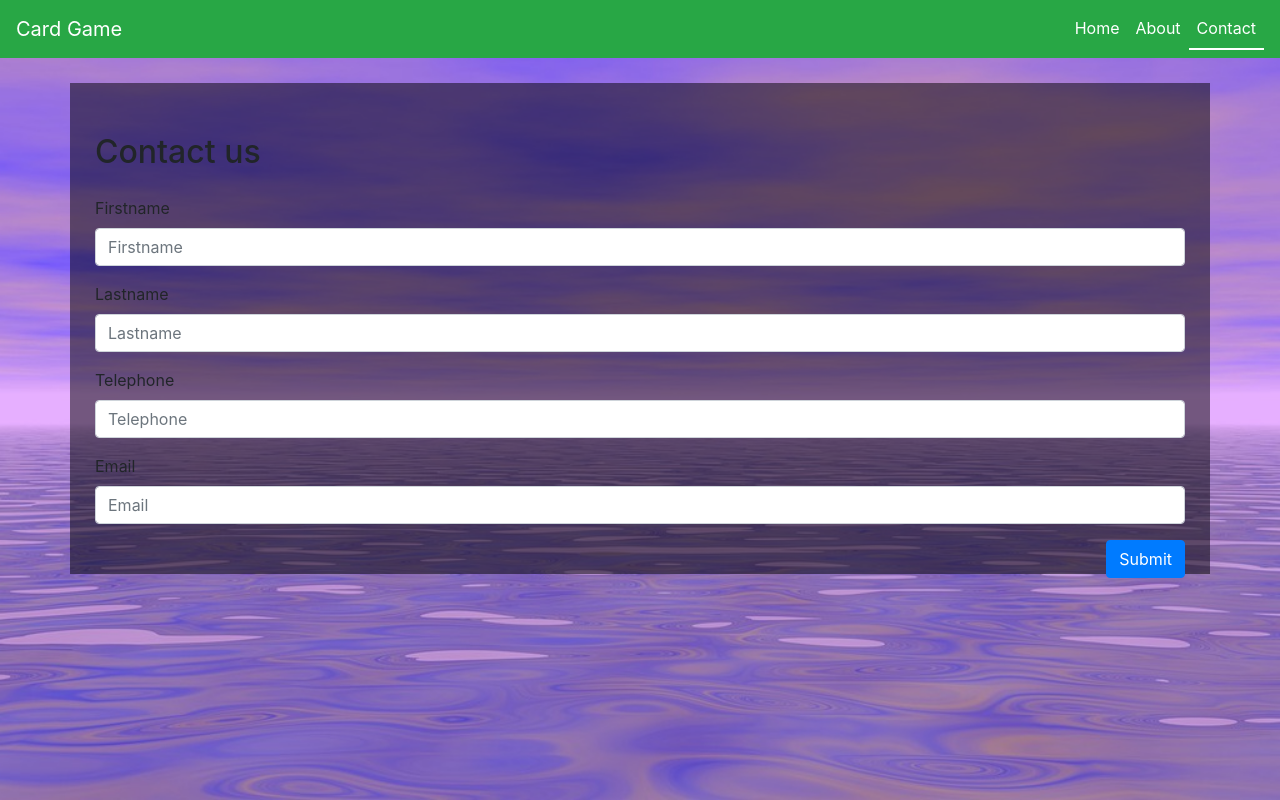
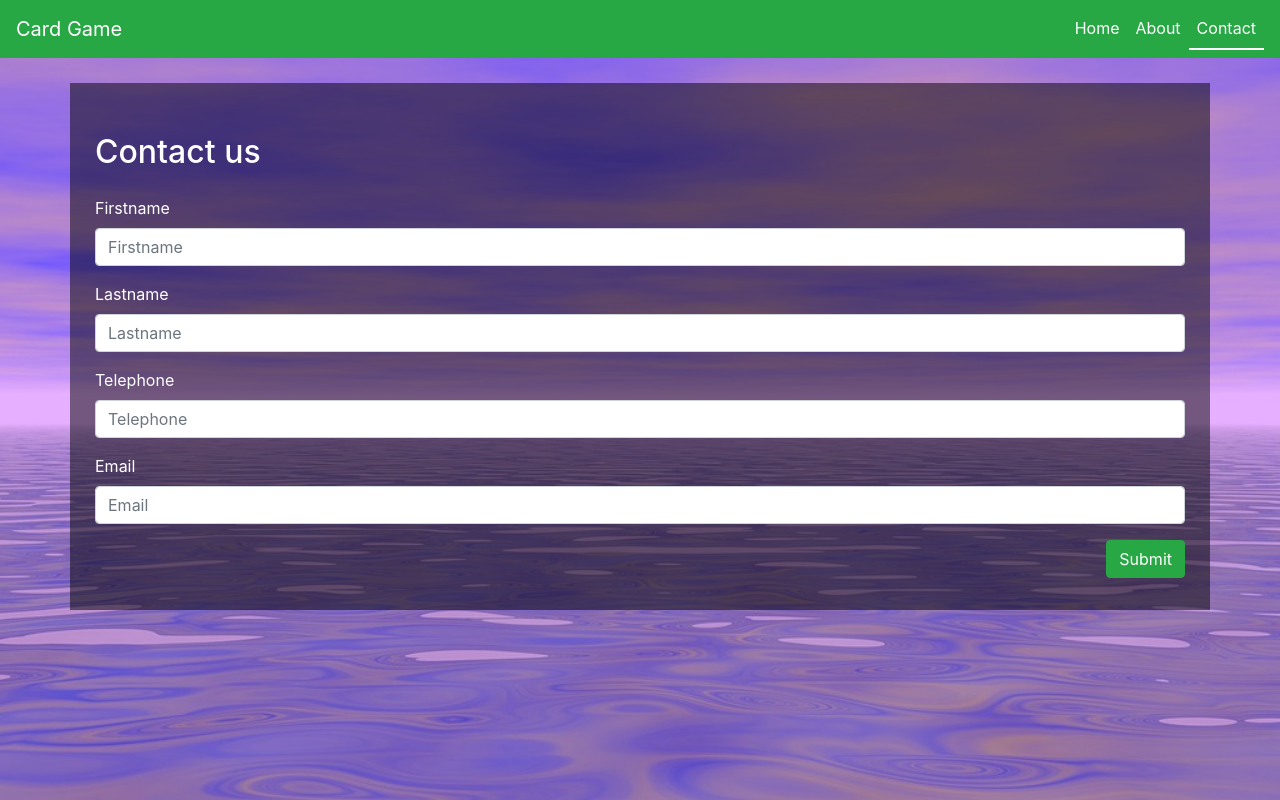
Before and after one commit to ca2roaldsoy/Portfolio2-JS1, a React (Create React App) app: page /contact in a window 1280 px wide. Built offline with nearby package versions, Linux system fonts and the light colour scheme.

Commit message:
changed color to body-text

```diff
--- a/src/components/about/DropDown.js
+++ b/src/components/about/DropDown.js
@@ -22,12 +22,12 @@ function DropDown() {
         </Accordion.Toggle>
         <Accordion.Collapse eventKey={eKey}>
           <Card.Body>
-            <Card.Text>
+            <Card.Text className="dropDown__header--text">
               Each player starts the game with 20 life. Knock your opponent down
               to 0 life, and you win. The most common way to do this is to
               summon creatures and attack with them.
             </Card.Text>
-            <Card.Text>
+            <Card.Text className="dropDown__header--text">
               Creature cards are the most important part of many Magic decks.
               They’re really easy to spot—just look at the lower right of a
               card. If you see a pair of numbers separated by a slash, you’ve
@@ -35,7 +35,7 @@ function DropDown() {
               continues to attack and defend for you until your opponent can
               find a way to take it out.
             </Card.Text>
-            <Card.Text>
+            <Card.Text className="dropDown__header--text">
               Most games become a race to see who can deal the most damage
               first. Summoning the best creatures will help you win that race
               every time. Check out the section on casting creature spells.
--- a/src/components/contact/ContactForm.js
+++ b/src/components/contact/ContactForm.js
@@ -63,7 +63,7 @@ function ContactForm() {
           {errors.email && <Form.Text>{errors.email.message}</Form.Text>}
         </Form.Group>
 
-        <Button type="submit" className="contact__btn">
+        <Button type="submit" className="contact__btn" variant="success">
           Submit
         </Button>
       </Form>
--- a/src/style/partials/_mainContent.scss
+++ b/src/style/partials/_mainContent.scss
@@ -84,6 +84,7 @@
 
 .about {
   margin: 25px auto;
+  color: white;
 }
 
 // Accordion
@@ -102,6 +103,10 @@
       align-self: center;
       font-size: 1.5em;
     }
+
+    &--text {
+      color: black;
+    }
   }
 }
 
@@ -110,6 +115,8 @@
 
 .contact {
   margin: 25px auto;
+  color: white;
+  padding-bottom: 20px;
 
   &__title {
     margin: 25px auto;
@@ -119,3 +126,7 @@
     float: right;
   }
 }
+
+.form-text {
+  color: red;
+}
```
